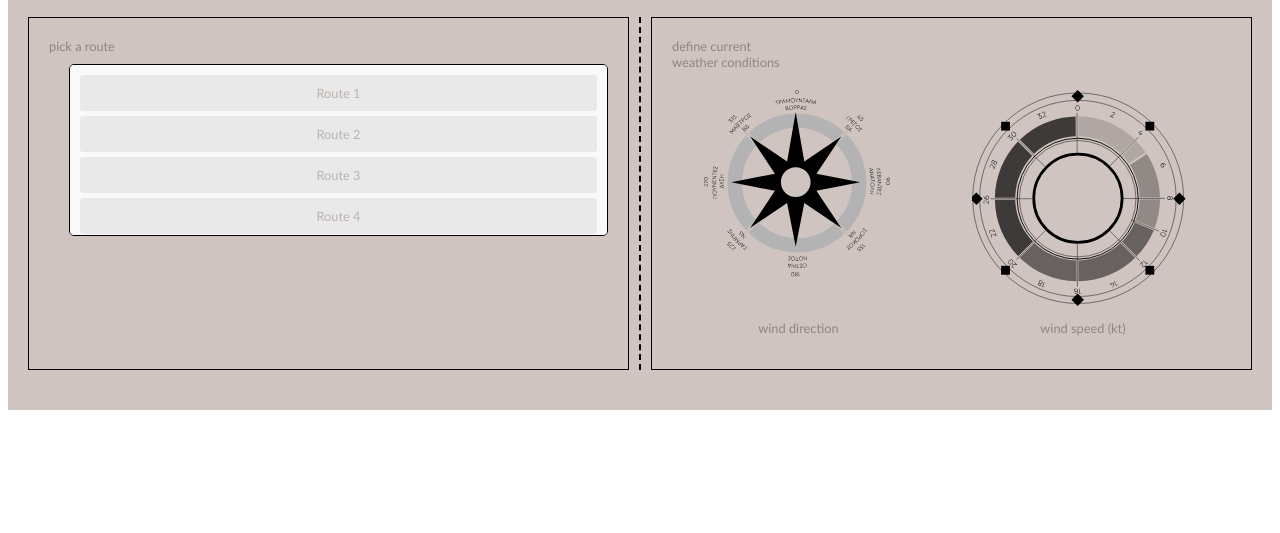
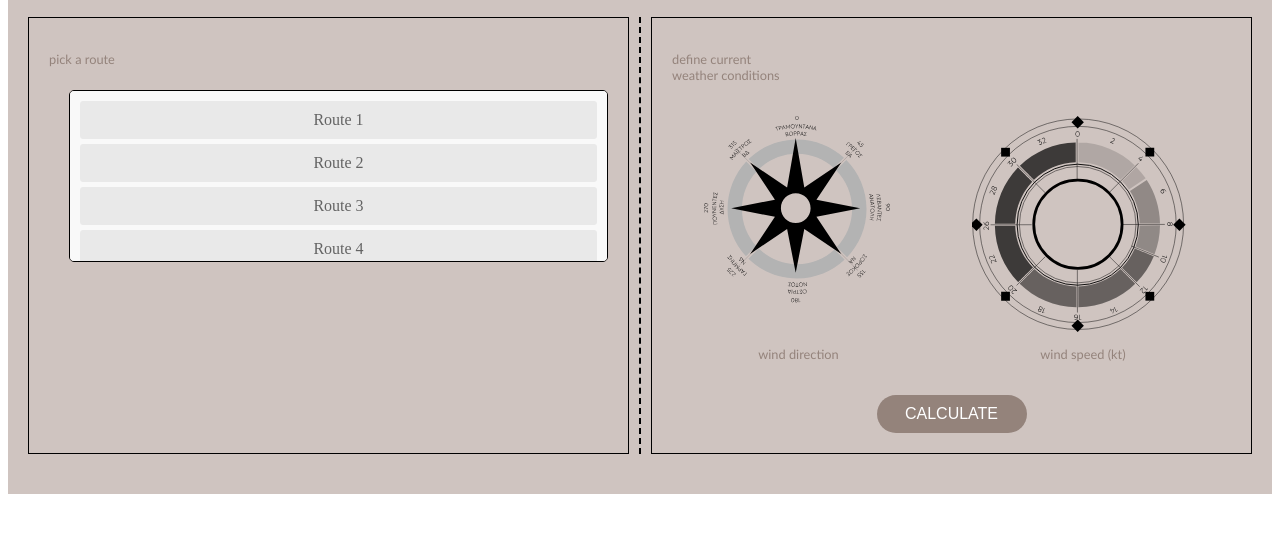
Before and after one commit to openlabathens/aegean-cargo-routes, a plain HTML site: page cargo-sailing-routes.html in a window 1280 px wide. Shown: the part 123-656 px from the top of the page. Drawn offline with nearby package versions, Linux system fonts and the light colour scheme; files that its build step writes are made by us from their sources.

Commit message:
Added calculate btn

```diff
--- a/cargo-sailing-routes.html
+++ b/cargo-sailing-routes.html
@@ -15,7 +15,7 @@
     <div class="content-container">
       <div class="section-container">
         <div class="section-left">
-          pick a route
+          <p class="section-left-label">pick a route</p>
           <div class="carousel">
             <div class="carousel-item">Route 1</div>
             <div class="carousel-item">Route 2</div>
@@ -29,7 +29,7 @@
         </div>
         <div class="section-divider"></div>
         <div class="section-right">
-          define current<br>weather conditions
+          <p class="section-right-label">define current<br>weather conditions</p>
           <div class="svg-icons">
             <div class="svg-icon-wrapper">
               <img src="assets/02_compass_v.03.svg" alt="Compass" class="svg-icon" />
@@ -40,6 +40,7 @@
               <p class="svg-label">wind speed (kt)</p>
             </div>
           </div>
+          <button class="calculate-button">CALCULATE</button>
         </div>
       </div>
     </div>
--- a/scss/components/buttons.scss
+++ b/scss/components/buttons.scss
@@ -1,11 +1,17 @@
-.btn-map,
-.btn-port {
-  writing-mode: vertical-rl;
-  transform: rotate(180deg);
-  margin: 10px 0;
-  padding: 10px;
+.calculate-button {
+  margin-top: 20px;
+  padding: 10px 15px;
+  font-size: $calc-btn-font-size; /* Button font size */
+  background-color: $calc-btn-color; /* Button background color */
+  color: $calc-btn-text-color; /* Button text color */
+  border: none; /* Remove default border */
+  border-radius: 100px; /* Rounded corners */
+  cursor: pointer;
+  // text-align: center;
+  // display: inline-block;
+  width: 150px;
 }
 
-.main-btn-container button {
-  position: right;
+.calculate-button:hover {
+  background-color: $calc-btn-hover-color;
 }
--- a/scss/components/typography.scss
+++ b/scss/components/typography.scss
@@ -15,8 +15,13 @@
   color: white;
 }
 
-.section-left, .section-right, .svg-label {
+.section-left-label, .section-right-label, .svg-label {
   font-family: $font-family-body;
   font-size: 0.8rem;
   color: $text-color;
 }
+
+.section-right-label {
+  text-align: left;
+  width: 100%;
+}
--- a/scss/layout/containers.scss
+++ b/scss/layout/containers.scss
@@ -29,6 +29,10 @@
   flex-direction: column;
 }
 
+.section-right {
+  align-items: center;
+}
+
 .section-divider {
   border-left: 2px dashed #000;
   margin: 0 10px;
--- a/scss/variables.scss
+++ b/scss/variables.scss
@@ -1,4 +1,8 @@
 $primary-bg-color: rgb(207, 196, 192);
+$calc-btn-color: rgb(148, 131, 123);
+$calc-btn-hover-color: rgb(118, 104, 98);
+$calc-btn-text-color: #fff;
+$calc-btn-font-size: 16px;
 $text-color: rgb(148, 131, 123);
 $font-family-title: "Trebuchet MS", "Lucida Sans Unicode", "Lucida Grande",
   "Lucida Sans", Arial, sans-serif;
```
Also changed, not shown: scss/variables.css (deleted), 1 other file.
